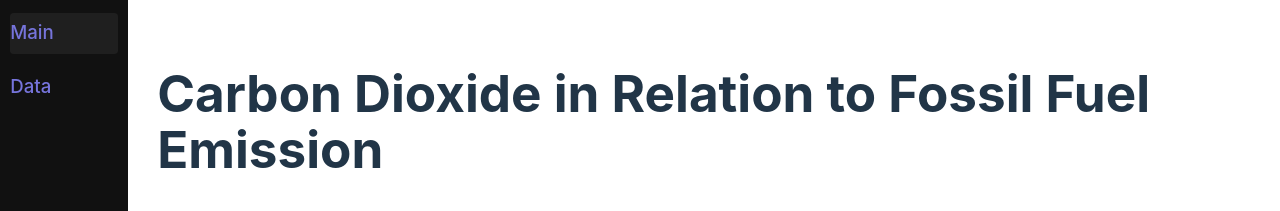
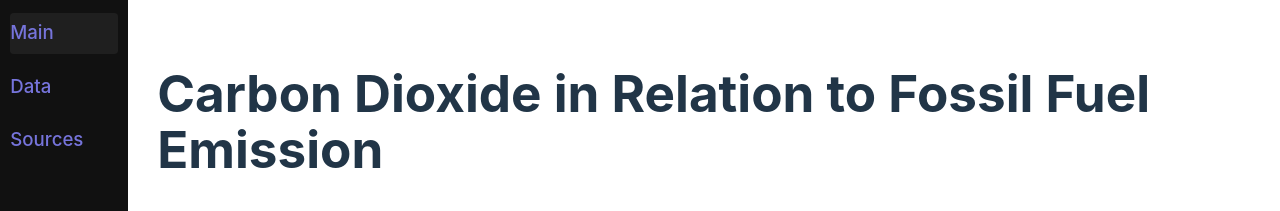
Before and after one commit to havenf/ReactD3MobileDataNarrative, a React (Vite) app: page / in a window 1280 px wide. Shown: the top 211 px of the page. Built offline with nearby package versions, Linux system fonts and the light colour scheme.

Commit message:
Sources page and nav features added

```diff
--- a/src/Components/Navbar.jsx
+++ b/src/Components/Navbar.jsx
@@ -16,6 +16,9 @@ export function Navbar() {
         break;
       case "/data":
         setActiveLink("data");
+        break;
+      case "/sources":
+        setActiveLink("sources");
         break;
     }
   }, [location.pathname]); // runs useEffect each time location.pathname changes
@@ -36,6 +39,13 @@ export function Navbar() {
       >
         <div>Data</div>
       </Link>
+      <Link
+        id="sourcesNavLink"
+        to="/sources"
+        style={{backgroundColor: activeLink === "sources" ? "#222" : ""}}
+      >
+        <div>Sources</div>
+      </Link>
     </nav>
   );
 }
--- a/src/Pages/DataPage.jsx
+++ b/src/Pages/DataPage.jsx
@@ -1,6 +1,7 @@
 import { observer } from 'mobx-react-lite';
 import * as d3 from 'd3';
 import React, { useEffect, useRef, useState } from 'react';
+import { Link } from 'react-router-dom';
 
 function DataPage() {
   const svgRef = useRef(null); // Reference to the SVG element for the first graph
@@ -11,14 +12,14 @@ function DataPage() {
     // Set the margins of the graph
     const margin = { top: 10, right: 100, bottom: 100, left: 50 };
 
-    // Function to update width and height based on window size
+    // update width and height based on window size
     function getResponsiveSize() {
       const width = window.innerWidth * 0.85 - margin.left - margin.right;
       const height = window.innerHeight * 0.60 - margin.top - margin.bottom;
       return { width, height };
     }
 
-    // Function to update the first graph (stacked area chart)
+    // update the first graph (stacked area chart)
     function updateFirstGraph(svgElement, datasetUrl) {
       const { width, height } = getResponsiveSize();
       setSize({ width, height });
@@ -26,7 +27,7 @@ function DataPage() {
       // Select SVG element and remove old content
       const svg = d3.select(svgElement).selectAll('*').remove();
 
-      // Create new SVG with updated dimensions
+      // SVG with updated dimensions
       const newSvg = d3.select(svgElement)
         .append('svg')
         .attr('width', width + margin.left + margin.right)
@@ -255,6 +256,7 @@ function DataPage() {
       <div id="dataviz" ref={svgRef}></div>
       <h2>Vostok Ice Core Data</h2>
       <div id="dataviz2" ref={svgRef2}></div>
+      <Link to={'/sources'}><button>See Sources</button></Link>
     </section>
   );
 }
--- a/src/Pages/HomePage.jsx
+++ b/src/Pages/HomePage.jsx
@@ -53,7 +53,7 @@ function HomePage() {
           The data reports that the levels are highest ever recorded in history based on the ice core
           data. Predicting future outcomes with aforementioned data is entirely hypothetical. <br /><br />
         </p>
-        <Link to={'data'}><button>See Data</button></Link>
+        <Link to={'/data'}><button>See Data</button></Link>
     </section>
   )
 }
--- a/src/Router.jsx
+++ b/src/Router.jsx
@@ -2,6 +2,7 @@ import { App } from './App.jsx';
 import ErrorPage from './Pages/ErrorPage.jsx';
 import HomePage from './Pages/HomePage.jsx';
 import DataPage from './Pages/DataPage.jsx';
+import SourcesPage from './Pages/SourcesPage.jsx';
 import { createBrowserRouter } from 'react-router-dom';
 
 
@@ -18,6 +19,10 @@ export const router = createBrowserRouter([
         {
             path:"/data",
             element: <DataPage />
+        },
+        {
+          path: "/sources",
+          element: <SourcesPage />
         }
       ],
     },
```
Also changed, not shown: src/Pages/SourcesPage.jsx (added, +7 -0 lines).
